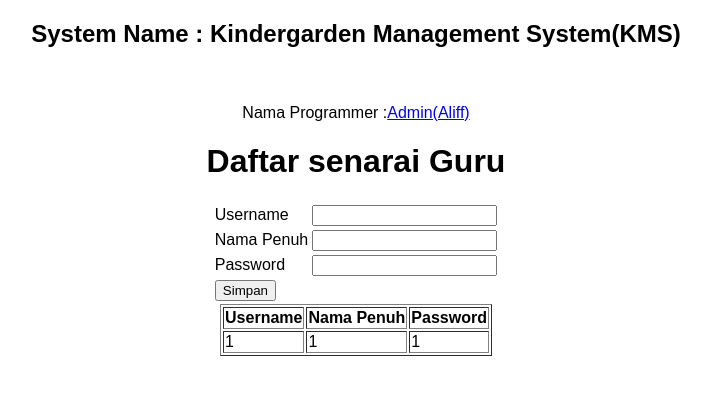
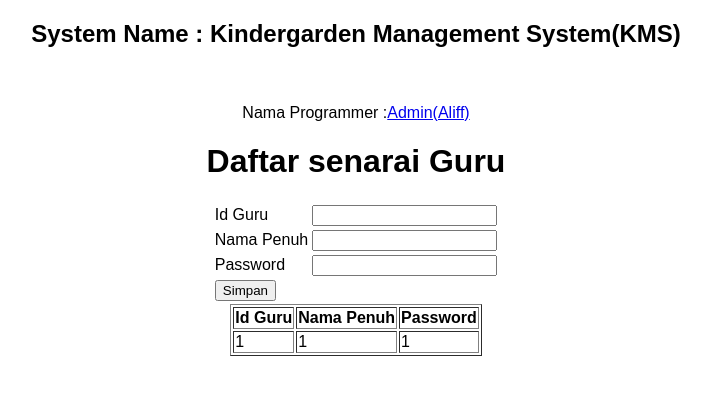
Before and after one commit to mhmdaliff/KindergartenManagementSystem, a PHP site: page /Admin/index.php in a window 1280 px wide. Shown: the top 395 px of the page, without its empty margins (284-995 px from the left). Run offline with PHP 8.4, Linux system fonts and the light colour scheme; tables that the repository leaves empty hold one stand-in row (values such as "Sample post").

Commit message:
try edit index

```diff
--- a/Admin/index.php
+++ b/Admin/index.php
@@ -26,7 +26,7 @@ $result = mysqli_query($conn, $sql);
         <form method="post" action="save.php">
             <table>
                 <tr>
-                    <td>Username</td>
+                    <td>Id Guru</td>
                     <td><input type="text" name="idguru"></td>
                 </tr>
                 <tr>
@@ -43,7 +43,7 @@ $result = mysqli_query($conn, $sql);
             </table>
             <table border="1">
                 <tr>
-                    <th>Username</th>
+                    <th>Id Guru</th>
                     <th>Nama Penuh</th>
                     <th>Password</th>
                 </tr>
```
